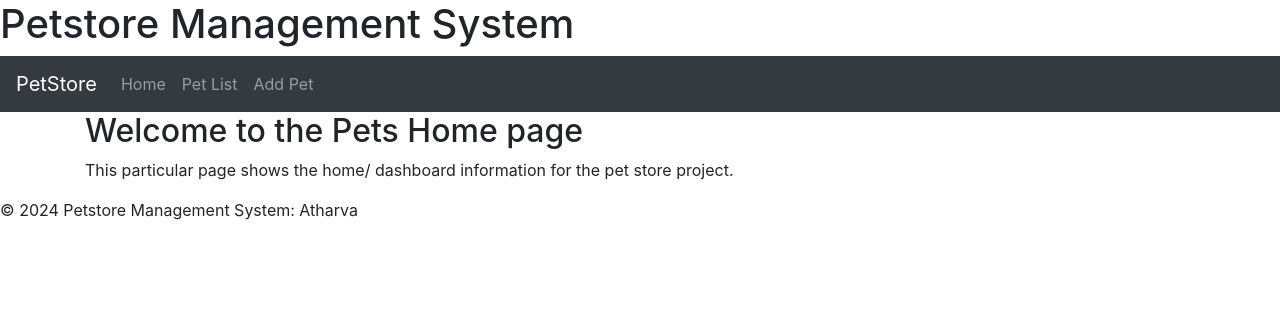
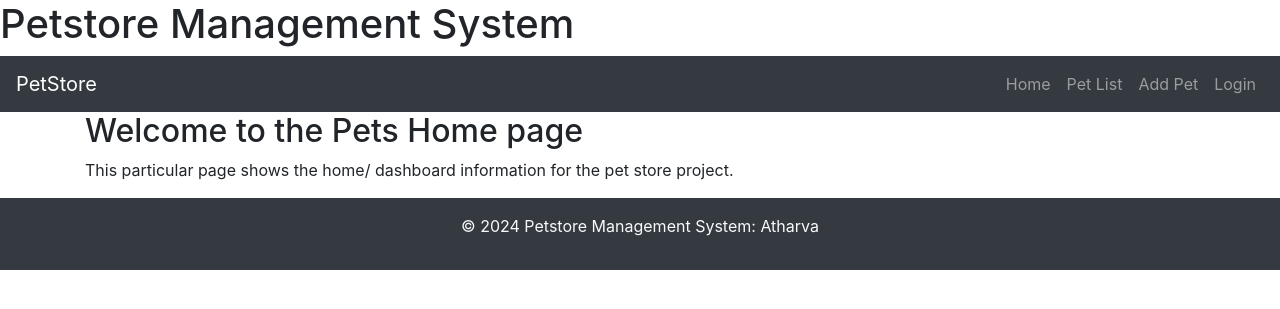
Before and after one commit to atharvapawar/petstore4, a Django app: page / in a window 1280 px wide. Shown: the top 309 px of the page. Run offline with Django 5.2, Linux system fonts and the light colour scheme; some libraries are stand-ins or nearby versions.

Commit message:
Update folder to guthub

```diff
--- a/petstoreapp/templates/base.html
+++ b/petstoreapp/templates/base.html
@@ -23,8 +23,10 @@
             {%  endblock%}
 
         </div>
-        <footer>
-            <p>&copy; 2024 Petstore Management System: Atharva</p>
+        <footer class="footer bg-dark text-light text-center py-3">
+            <div class="container">
+                <p>&copy; 2024 Petstore Management System: Atharva</p>
+            </div>
         </footer>
 
         <script src="https://code.jquery.com/jquery-3.7.1.min.js"></script>
--- a/petstoreapp/templates/petstoreapp/nav.html
+++ b/petstoreapp/templates/petstoreapp/nav.html
@@ -4,16 +4,26 @@
         <span class="navbar-toggler-icon"></span>
     </button>
     <div class="collapse navbar-collapse" id="navbarSupportedContent">
-    <ul class="navbar-nav mr-auto">
-        <li class="nav-item">
-            <a class="nav-link" href="{% url 'home' %}">Home</a>
-        </li>
+        <div class="ml-auto">
+            <ul class="navbar-nav">
+                <a class="nav-link ml-auto" href="{% url 'home' %}">Home</a>
                 <li class="nav-item">
                     <a class="nav-link" href="{% url 'pets_list' %}">Pet List</a>
                 </li>
                 <li class="nav-item">
                     <a class="nav-link" href="{% url 'pet_create' %}">Add Pet</a>
                 </li>
+                {% if request.user.is_authenticated %}
+                <li class="nav-item">
+                    <a class="nav-link" href="{% url 'logout' %}">Logout</a>
+                </li>
+                {% else %}
+                <li class="nav-item">
+                    <a class="nav-link" href="{% url 'login' %}">Login</a>
+                </li>
+                {% endif %}
             </ul>
         </div>
+    </div>
+
 </nav>
--- a/petstoreapp/urls.py
+++ b/petstoreapp/urls.py
@@ -7,4 +7,6 @@ urlpatterns = [
     path('pets/', views.pets_list, name='pets_list'),
     path('pets/create/', views.pet_create, name='pet_create'),
     path('search/', views.search_results, name='search_results'),
+    path('login/', views.my_login, name='login'),
+    path('logout/', views.my_logout, name='logout'),
 ]
--- a/petstoreapp/views.py
+++ b/petstoreapp/views.py
@@ -1,5 +1,6 @@
 from django.shortcuts import render, redirect
 from django.db.models import Q
+from django.contrib.auth import authenticate, login, logout
 from .models import Pet
 from .forms import PetForm
 
@@ -28,3 +29,20 @@ def search_results(request):
     search_query = request.GET.get('search','')
     pets = Pet.objects.filter(Q(name__icontains=search_query) | Q (breed__icontains=search_query))
     return render(request, 'petstoreapp/pets_list.html', {'pets': pets, 'search_query':search_query})
+
+def my_login(request):
+    if request.method == 'POST':
+        username = request.POST['username']
+        password = request.POST['password']
+        user = authenticate(request, username=username, password=password)
+
+        if user is not None:
+            login(request, user)
+            return redirect('pets_list')
+        else:
+            pass
+    return render(request, 'petstoreapp/login.html')
+
+def my_logout(request):
+    logout(request)
+    return redirect('login')
```
Also changed, not shown: petstoreapp/templates/petstoreapp/login.html (+23 -5 lines), petstoreapp/templates/petstoreapp/logout.html (+15 -5 lines). Lines whose indentation alone changed are shown as unchanged.
